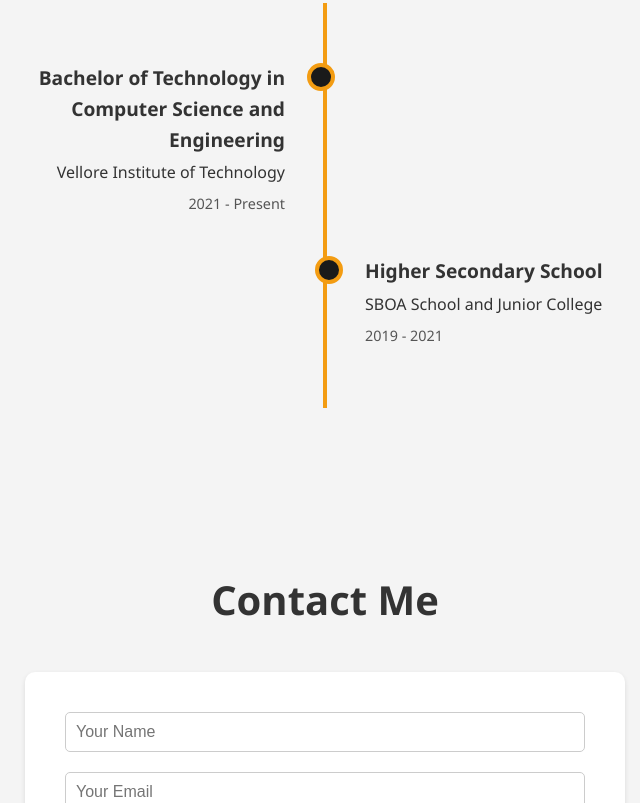
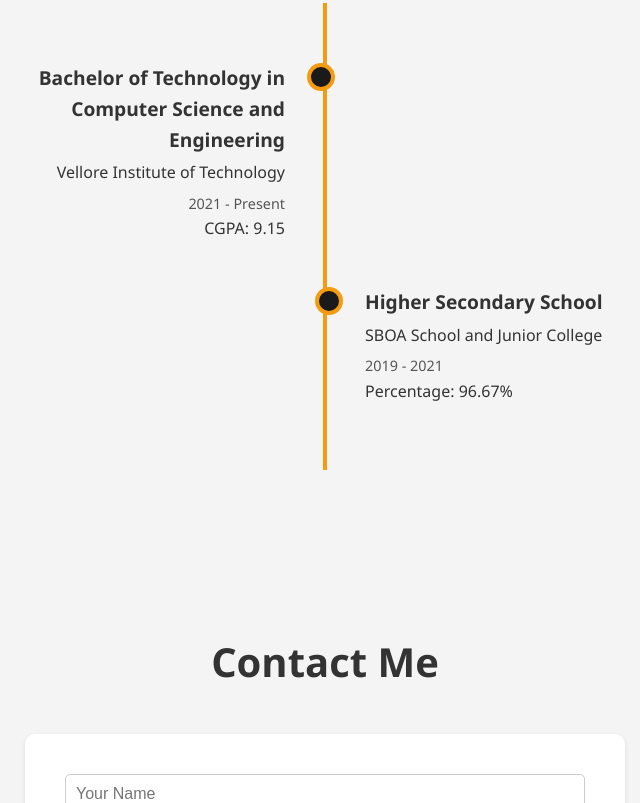
Before and after one commit to Shreya-0309/My-Portfolio, a plain HTML site: page index.html in a window 1280 px wide. Shown: the part 2667-3470 px from the top of the page, without its empty margins (315-955 px from the left). Drawn offline with nearby package versions, Linux system fonts and the light colour scheme; a small style sheet from the web is missing.

Commit message:
Update index.html

```diff
--- a/index.html
+++ b/index.html
@@ -140,12 +140,14 @@
           <h3>Bachelor of Technology in Computer Science and Engineering</h3>
           <p>Vellore Institute of Technology</p>
           <span>2021 - Present</span>
+          <p> CGPA: 9.15</p>
         </div>
         <!-- Education Item 2 -->
         <div class="education-item">
           <h3>Higher Secondary School</h3>
           <p>SBOA School and Junior College</p>
           <span>2019 - 2021</span>
+          <p>Percentage: 96.67%</p>
         </div>
       </div>
     </div>
```
